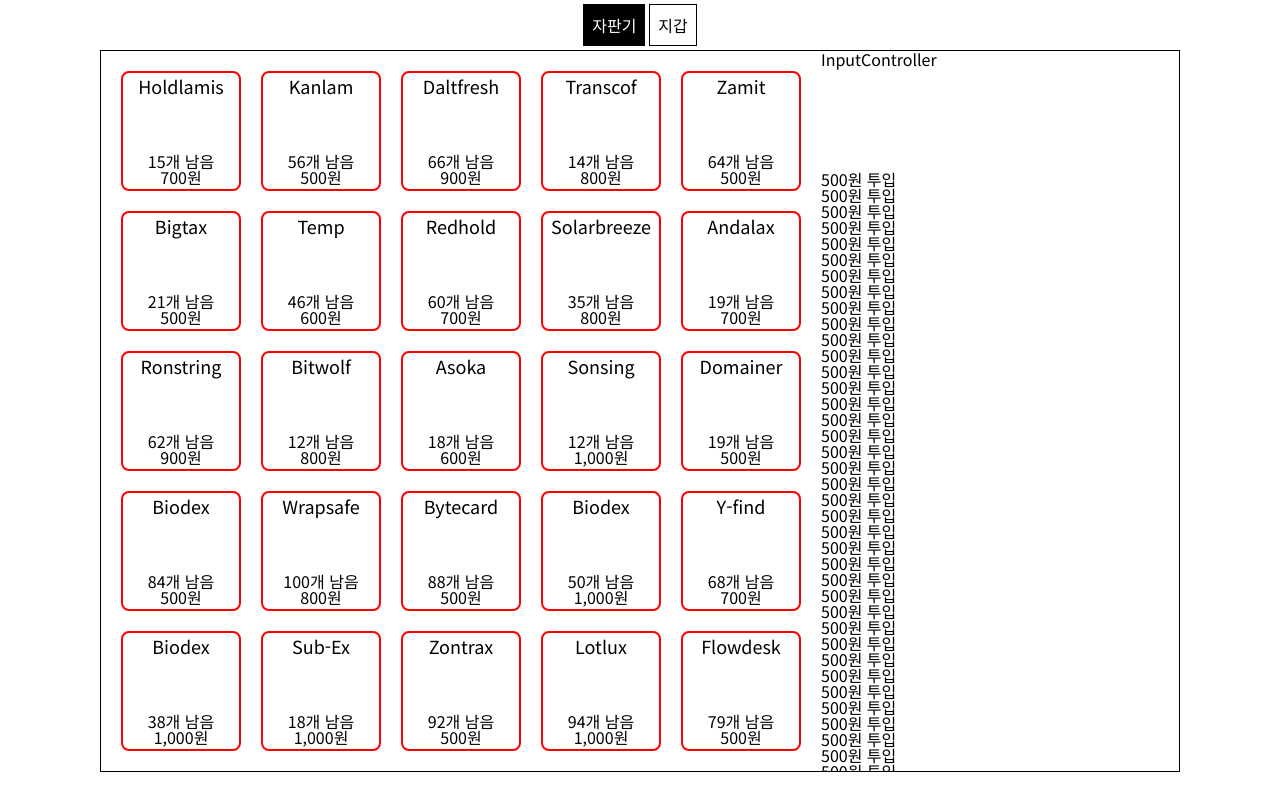
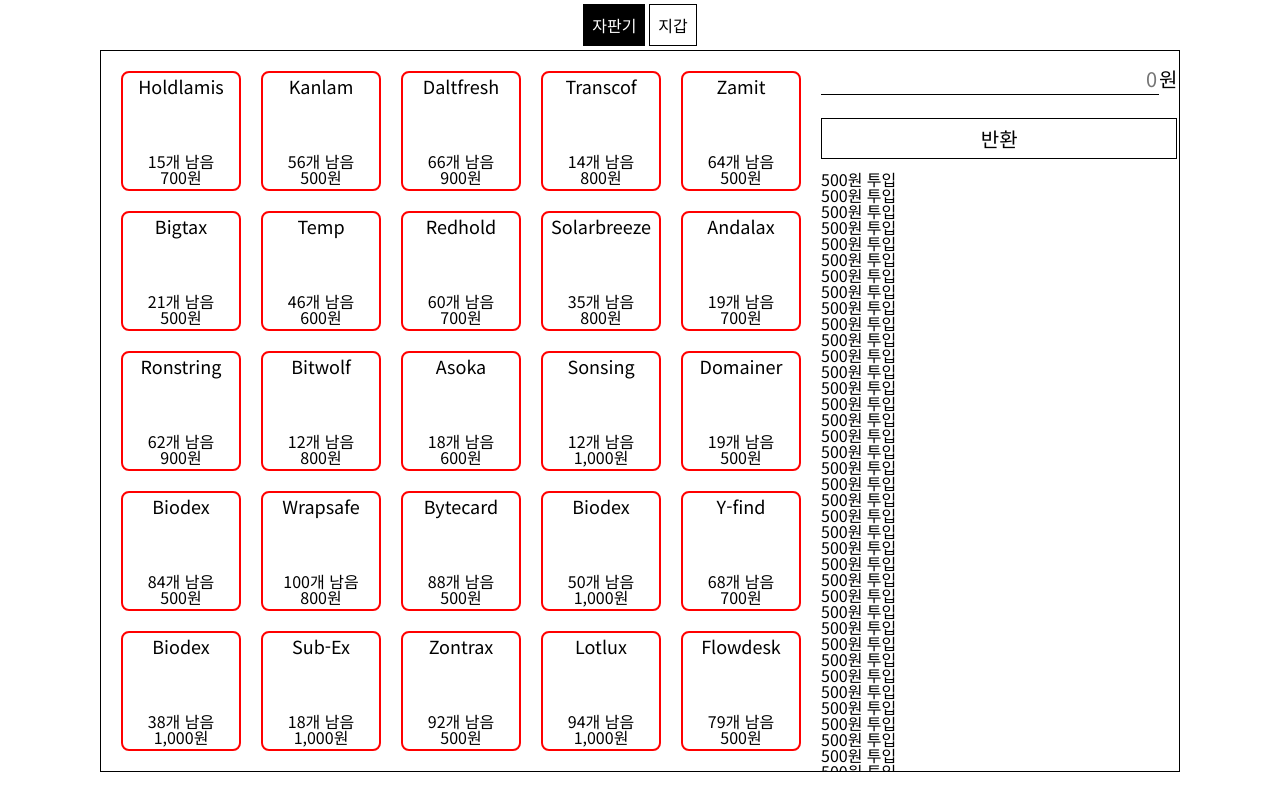
Before and after one commit to codesquad-members-2022/fe-vm, a React app: page / in a window 1280 px wide. Built offline with nearby package versions, Linux system fonts and the light colour scheme.

Commit message:
Feat: InputController 구조 및 스타일 추가

```diff
--- a/src/components/InputController/index.jsx
+++ b/src/components/InputController/index.jsx
@@ -1,7 +1,52 @@
 import React from 'react';
+import styled from 'styled-components';
+
+const InputControllerLayout = styled.div`
+  display: flex;
+  flex-direction: column;
+  width: 99%;
+  justify-content: space-around;
+`;
+
+const InputLayer = styled.div`
+  display: flex;
+  align-items: center;
+  font-size: 20px;
+`;
+
+const Input = styled.input.attrs({ type: 'text', placeholder: '0' })`
+  font-size: 20px;
+  width: 100%;
+  text-align: right;
+  border-bottom: 1px solid black;
+`;
+
+const ReturnButton = styled.button.attrs({ type: 'button' })`
+  font-size: 20px;
+  padding: 5px;
+  border: 1px solid black;
+  cursor: pointer;
+  transition: background-color 100ms;
+
+  &:hover {
+    background-color: #00000022;
+  }
+
+  &:active {
+    background-color: #00000011;
+  }
+`;
 
 const InputController = ({ className }) => {
-  return <div className={className}>InputController</div>;
+  return (
+    <InputControllerLayout className={className}>
+      <InputLayer>
+        <Input />
+        <span>원</span>
+      </InputLayer>
+      <ReturnButton>반환</ReturnButton>
+    </InputControllerLayout>
+  );
 };
 
 export default InputController;
```
